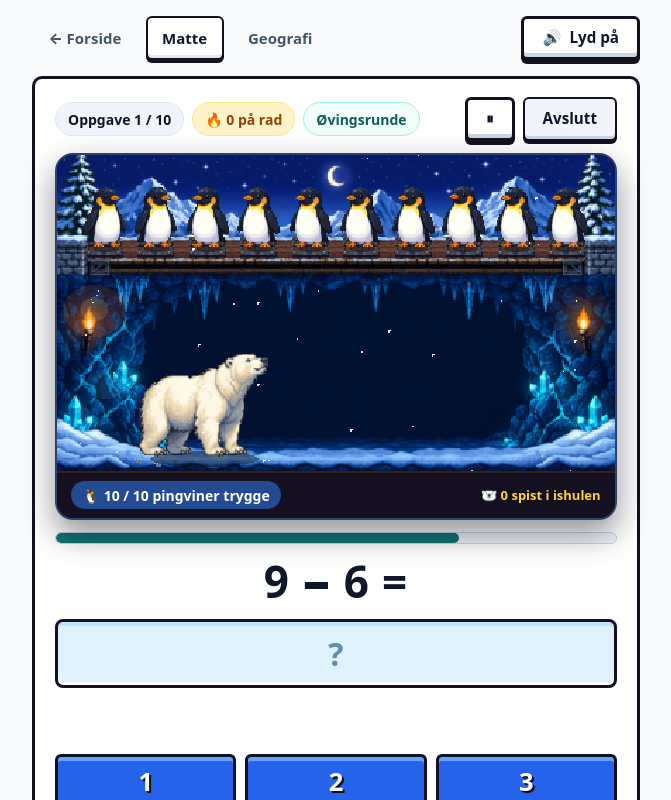
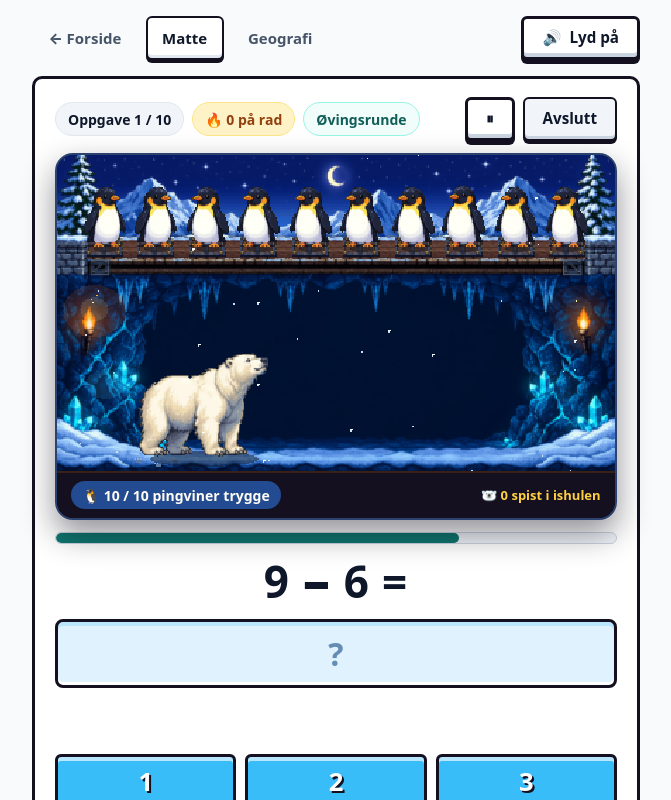
Before and after one commit to slart11/iq-app, a website with bundled scripts: page matte.html in a window 1280 px wide. Both pictures are taken after a click on the button "Start økt". Shown: the top 800 px of the page, without its empty margins (304-975 px from the left). Built offline with nearby package versions, Linux system fonts and the light colour scheme.

Commit message:
style(matte): lighten numpad digit buttons to crisp icy sky-blue

```diff
--- a/styles/matte.css
+++ b/styles/matte.css
@@ -808,7 +808,7 @@
   min-height: 56px;
   border-radius: 6px;
   border: 3px solid #141020;
-  background: #2563eb;
+  background: #38bdf8;
   color: #ffffff;
   font-family: inherit;
   font-size: 1.6rem;
@@ -821,17 +821,17 @@
   display: inline-flex;
   align-items: center;
   justify-content: center;
-  box-shadow: inset 0 4px 0 #60a5fa, inset 0 -5px 0 #1d4ed8, 0 4px 0 #141020;
+  box-shadow: inset 0 4px 0 #bae6fd, inset 0 -5px 0 #0284c7, 0 4px 0 #141020;
   transition: transform 0.06s steps(2), box-shadow 0.06s steps(2), background-color 0.1s ease;
 }
 
 .num-btn:hover {
-  background: #3b82f6;
+  background: #56ccf2;
 }
 
 .num-btn:active {
   transform: translateY(3px);
-  box-shadow: inset 0 2px 0 #93c5fd, 0 1px 0 #141020;
+  box-shadow: inset 0 2px 0 #bae6fd, 0 1px 0 #141020;
 }
 
 .num-btn-del {
```
